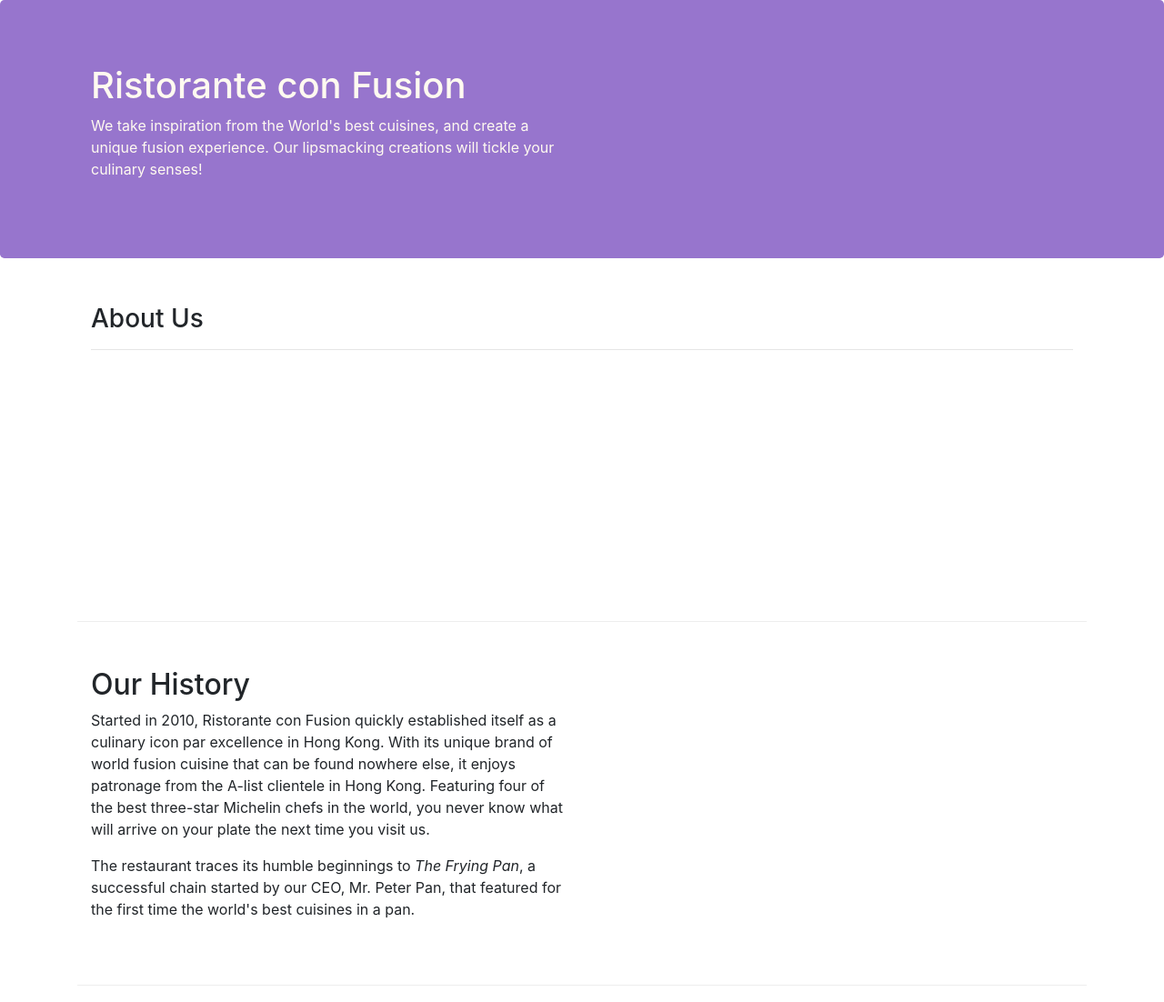
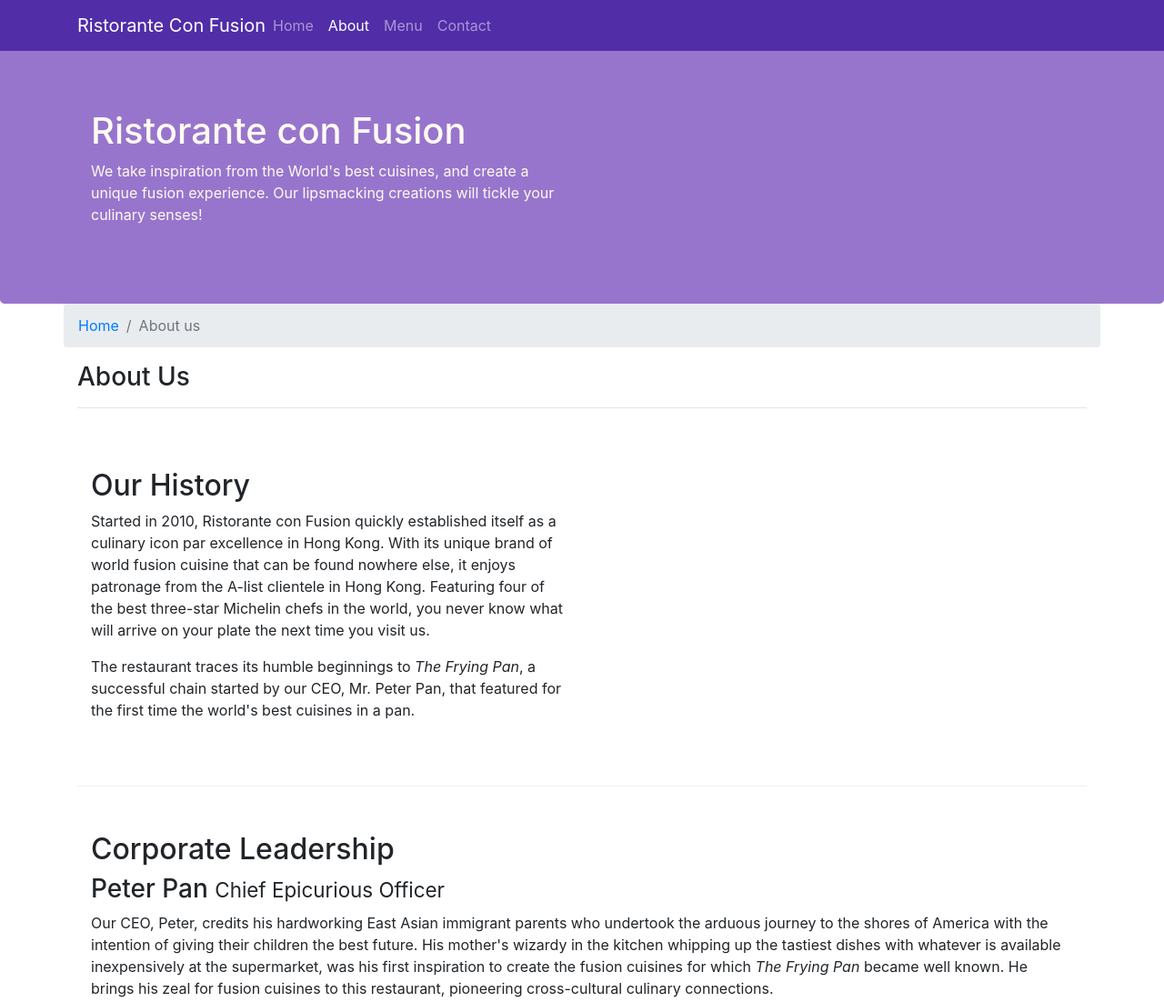
Before and after one commit to InaChemerko/conFusion, a website: page aboutus.html in a window 1280 px wide. Shown: the top 1102 px of the page at 91% size. Drawn offline with nearby package versions, Linux system fonts and the light colour scheme.

Commit message:
Navbar and Breadcrumbs

```diff
--- a/aboutus.html
+++ b/aboutus.html
@@ -17,6 +17,28 @@
 
 <body>
 
+
+    <nav class="navbar navbar-dark navbar-expand-sm fixed-top">
+    <div class="container">
+        <button class="navbar-toggler" type="button" data-toggle="collapse" data-target="#Navbar">
+            <span class="navbar-toggler-icon"></span>
+        </button>
+        <a class="navbar-brand mr-auto" href="./index.html">Ristorante Con Fusion</a>
+
+        <div class="collapse navbar-collapse" id="Navbar">
+            <ul class="navbar-nav mr-auto">
+            <li class="nav-item"><a class="nav-link" href="./index.html">Home</a></li>
+            <li class="nav-item active"><a class="nav-link" href="#">About</a></li>
+            <li class="nav-item"><a class="nav-link" href="#">Menu</a></li>
+            <li class="nav-item"><a class="nav-link" href="#">Contact</a></li>
+        </ul>
+
+        </div>
+
+    </div>
+
+</nav>
+
     <header class="jumbotron">
         <div class="container">
             <div class="row row-header">
@@ -31,7 +53,14 @@
     </header>
 
     <div class="container">
-        <div class="row row-content">
+        <div class="row">
+            <ol class="col-12 breadcrumb">
+            <li class="breadcrumb-item"><a href="./index.html">Home</a></li>
+            <li class="breadcrumb-item active">About us</li>
+
+
+            </ol>
+
             <div class="col-12">
                <h3>About Us</h3>
                <hr>
@@ -71,7 +100,7 @@
                 <div class="col-4 offset-1 col-sm-2">
                     <h5>Links</h5>
                     <ul class="list-unstyled">
-                        <li><a href="#">Home</a></li>
+                        <li><a href="./index.html">Home</a></li>
                         <li><a href="#">About</a></li>
                         <li><a href="#">Menu</a></li>
                         <li><a href="#">Contact</a></li>
--- a/css/styles.css
+++ b/css/styles.css
@@ -28,3 +28,13 @@
 	margin: 0px;
 	color: #0f0f0f;
 }
+
+body {
+	/*for navigation */
+	padding: 50px 0px 0px 0px;
+	z-index: 0;
+}
+
+.navbar-dark {
+	background-color: #512DA8;
+}
```
Also changed, not shown: index.html (+21 -1 lines).
